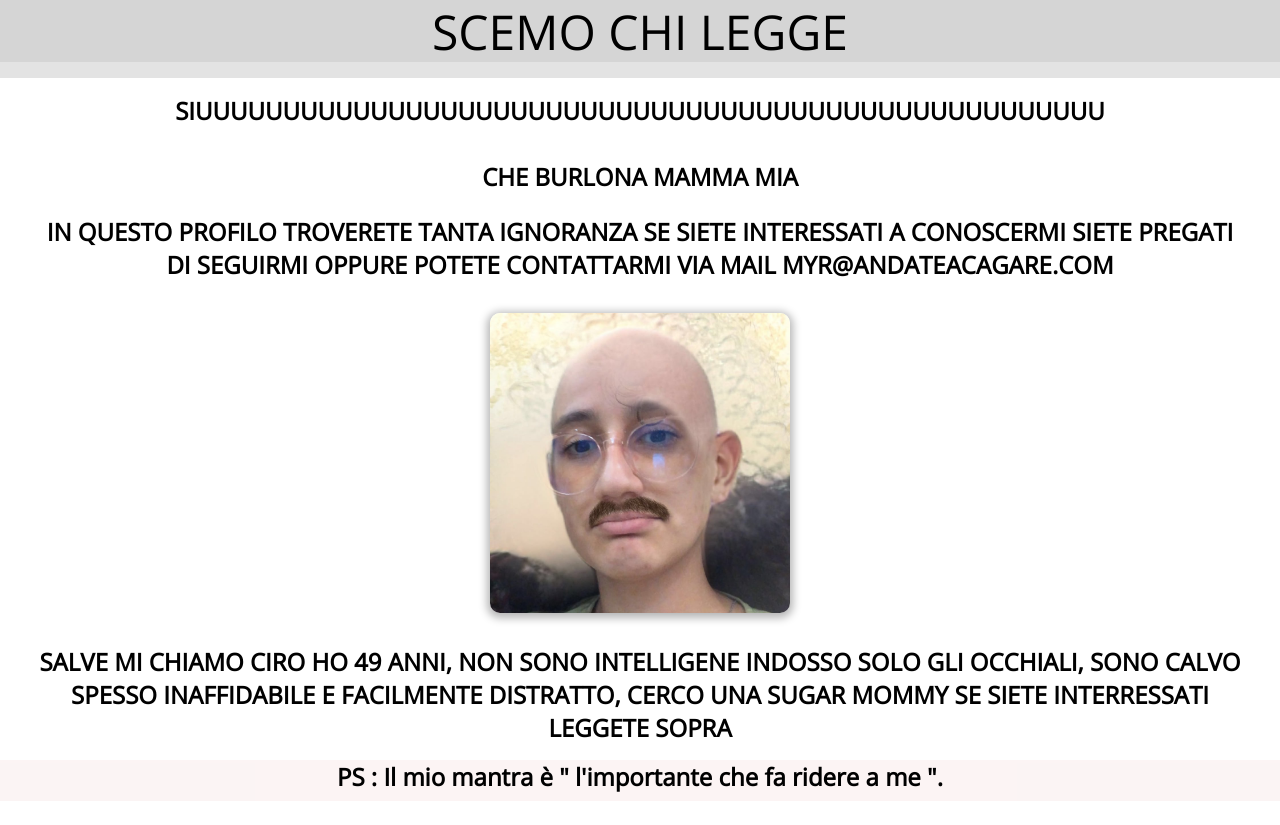
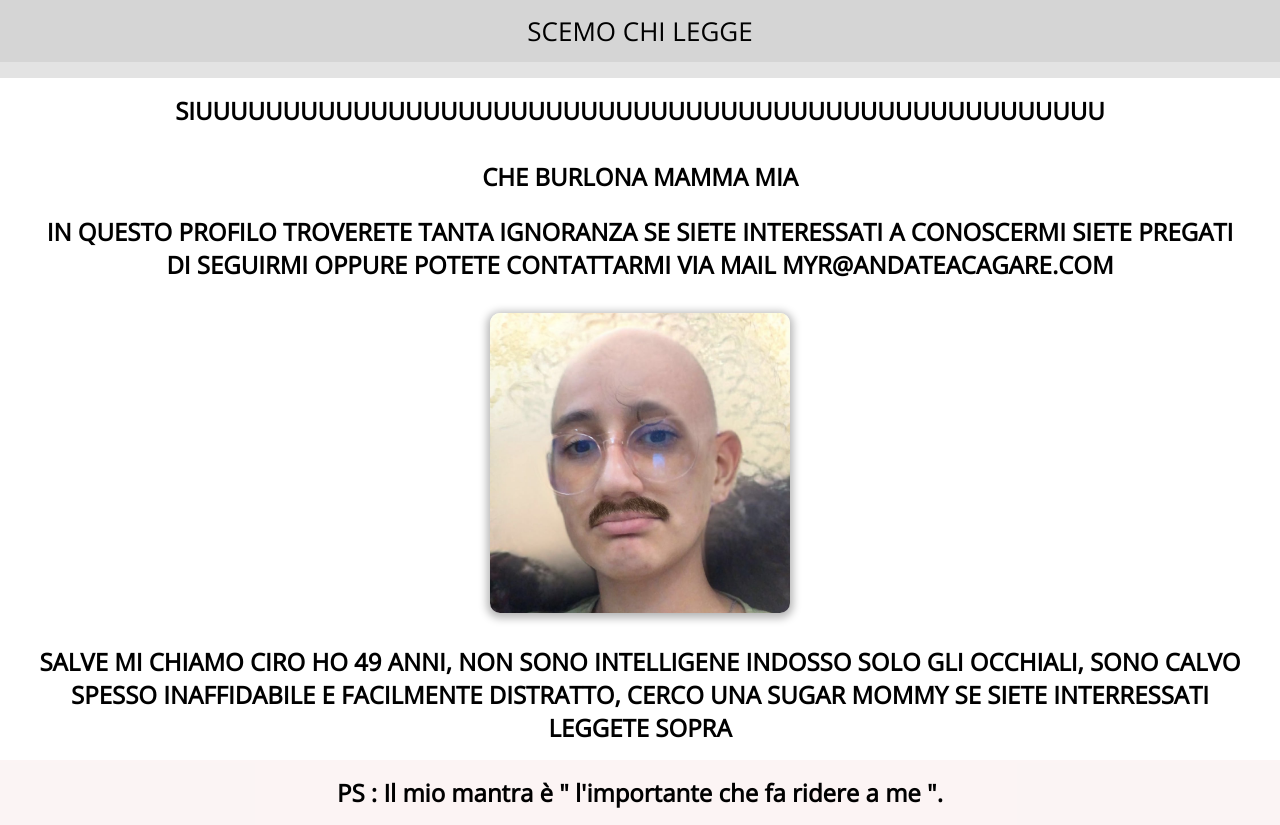
Before and after one commit to lrezo/rk, a plain HTML site: page index.html in a window 1280 px wide. Before the commit the page ends 801 px from the top, so only its background shows below. Drawn offline with nearby package versions, Linux system fonts and the light colour scheme.

Commit message:
Initial commit

```diff
--- a/index.html
+++ b/index.html
@@ -1,7 +1,9 @@
-<html>
+<html lang="it">
 <head>
     <meta http-equiv="Content-Type" content="text/html;charset=UTF-8">
     <title>Fantansmino</title>
+    <meta name="viewport" content="width=device-width, initial-scale=1.0">
+
     <link rel="preconnect" href="https://fonts.googleapis.com">
     <link rel="preconnect" href="https://fonts.gstatic.com" crossorigin>
     <link href="https://fonts.googleapis.com/css2?family=Open+Sans:wght@300&display=swap" rel="stylesheet">
--- a/static/css/style.css
+++ b/static/css/style.css
@@ -20,7 +20,7 @@ ul li{
     height: 30px;
     display: flex;
     align-items: center;
-    font-size: clamp(3rem,3.5rem,26px);
+    font-size: 26px;
     padding: 1rem .8rem;
 }
 a{text-decoration: none;
@@ -57,8 +57,11 @@ img{
     padding: 0;
 }
 footer{
-    text-align: center;
+    justify-content: center;
     margin-top: auto;
-    padding-bottom: .5rem;
+    padding: 1rem;
     background-color: #edc6c633;
+    display: flex;
+    flex-direction: column;
+    align-items: center;
 }
```
